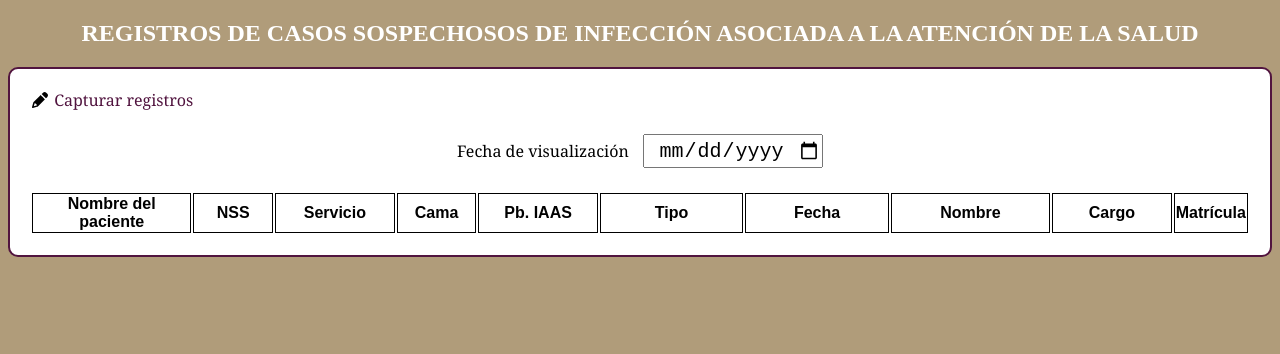
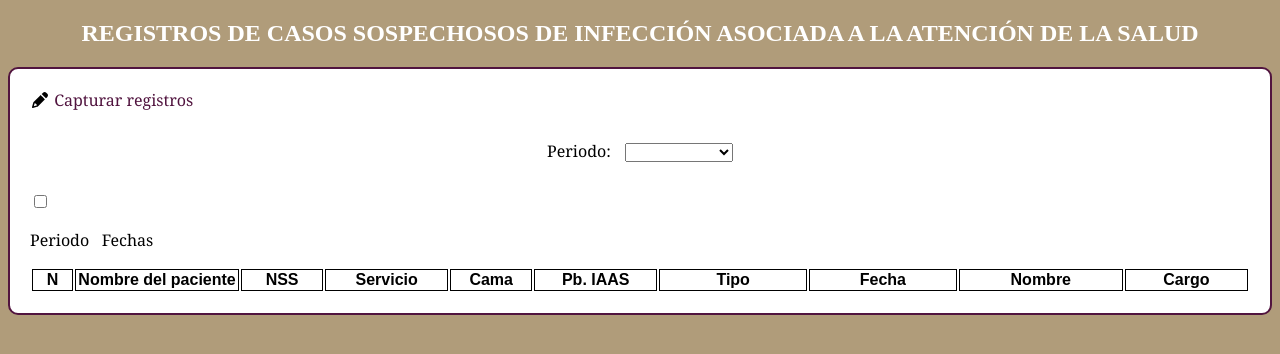
Before and after one commit to JashuiY/iaas1, a plain HTML site: page visualize.html in a window 1280 px wide. Drawn offline with Linux system fonts and the light colour scheme.

Commit message:
Update visualize.html

```diff
--- a/visualize.html
+++ b/visualize.html
@@ -10,16 +10,28 @@
 <body>
     <h2><center>REGISTROS DE CASOS SOSPECHOSOS DE INFECCIÓN ASOCIADA A LA ATENCIÓN DE LA SALUD</h2></center>
     <div class="form-all">
-
         <div style="text-align: left; max-width: 1500px;">
             <i class="fa-solid fa-pencil"></i><a href="index.html" style="color: var(--bold-color);"> Capturar registros</a>
         </div>
 
         <form id="dataForm" onsubmit="event.preventDefault(); submitForm();">
+            <div class="form-row2" id="periodoDiv">
+                <label>Periodo: </label>
+                <select id="periodoOpt">
+                    <option style="display:none"></option>
+                </select>
+            </div>
 
-            <div class="form-row2">
-                <label>Fecha de visualización</label>
-                <input id="fecha" type="date" name="fecha">
+            <div class="form-row2" id="fechasDiv" hidden>
+                <label>Fecha de: </label>
+                <input id="fechaInit" type="date" name="fechaInit">
+                <label style="margin-left: 10px;">a </label>
+                <input id="fechaEnd" type="date" name="fechaEnd">
+            </div>
+
+            <div class="choose">
+                <input type="checkbox" id="switch" class="checkbox" value="false" />
+                <label for="switch" class="toggle"><p>Periodo &nbsp; Fechas</p></label>
             </div>
 
             <div id="loader" hidden>
@@ -28,6 +40,7 @@
 
             <table id="tabla" style="width: 100%; text-align: left;">
                 <tr>
+                    <th style="width: 3.33%;">N</th>
                     <th style="width: 13.33%;">Nombre del paciente</th>
                     <th style="width: 6.66%;">NSS</th>
                     <th style="width: 10.0%;">Servicio</th>
@@ -37,11 +50,10 @@
                     <th style="width: 12.0%;">Fecha</th>
                     <th style="width: 13.33%;">Nombre</th>
                     <th style="width: 10.0%;">Cargo</th>
-                    <th style="width: 6.66%;">Matrícula</th>
+                    <!---<th style="width: 6.66%;">Matrícula</th>--->
                 </tr>
             </table>
         </form>
-
         <div id="result"></div>
     </div>
 
```
